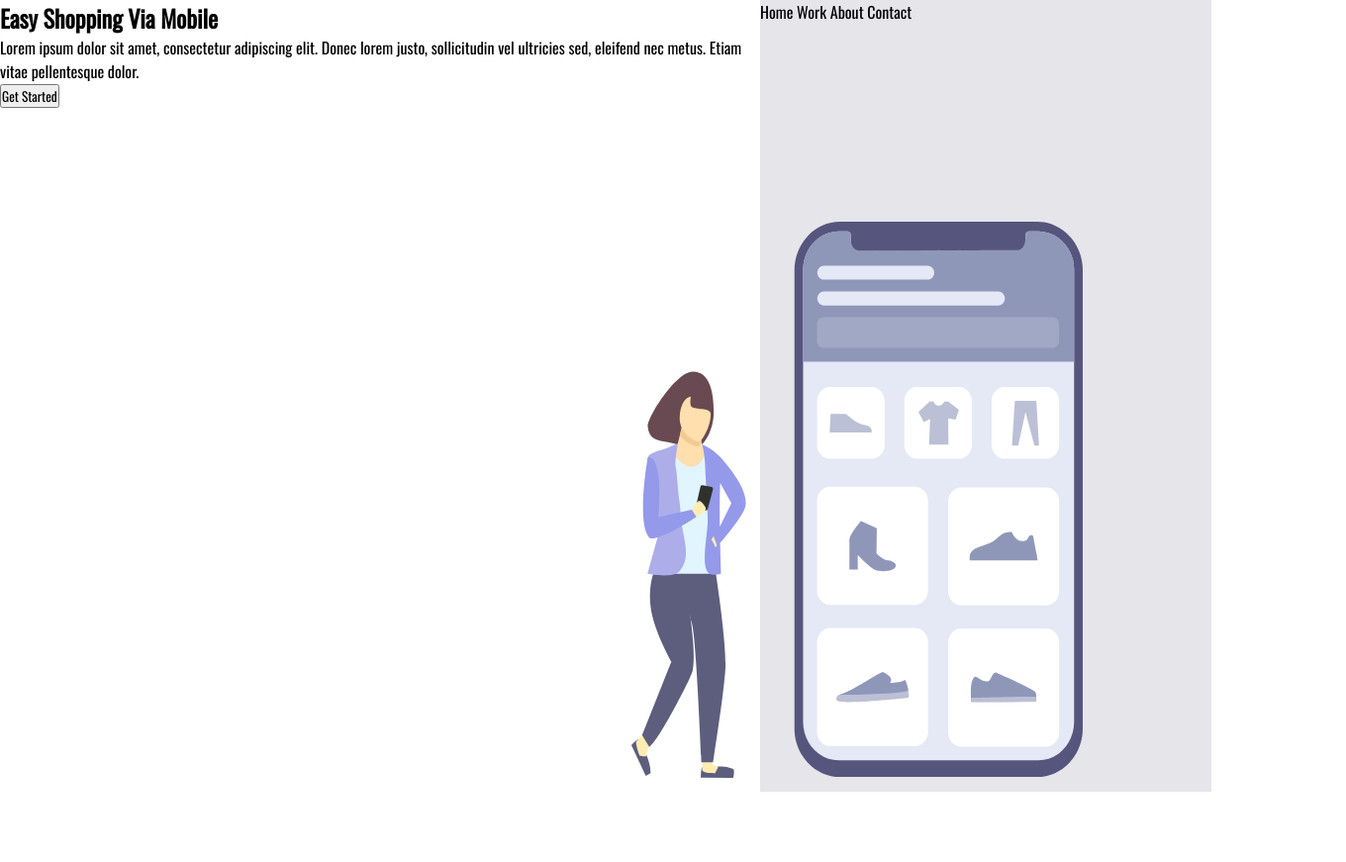
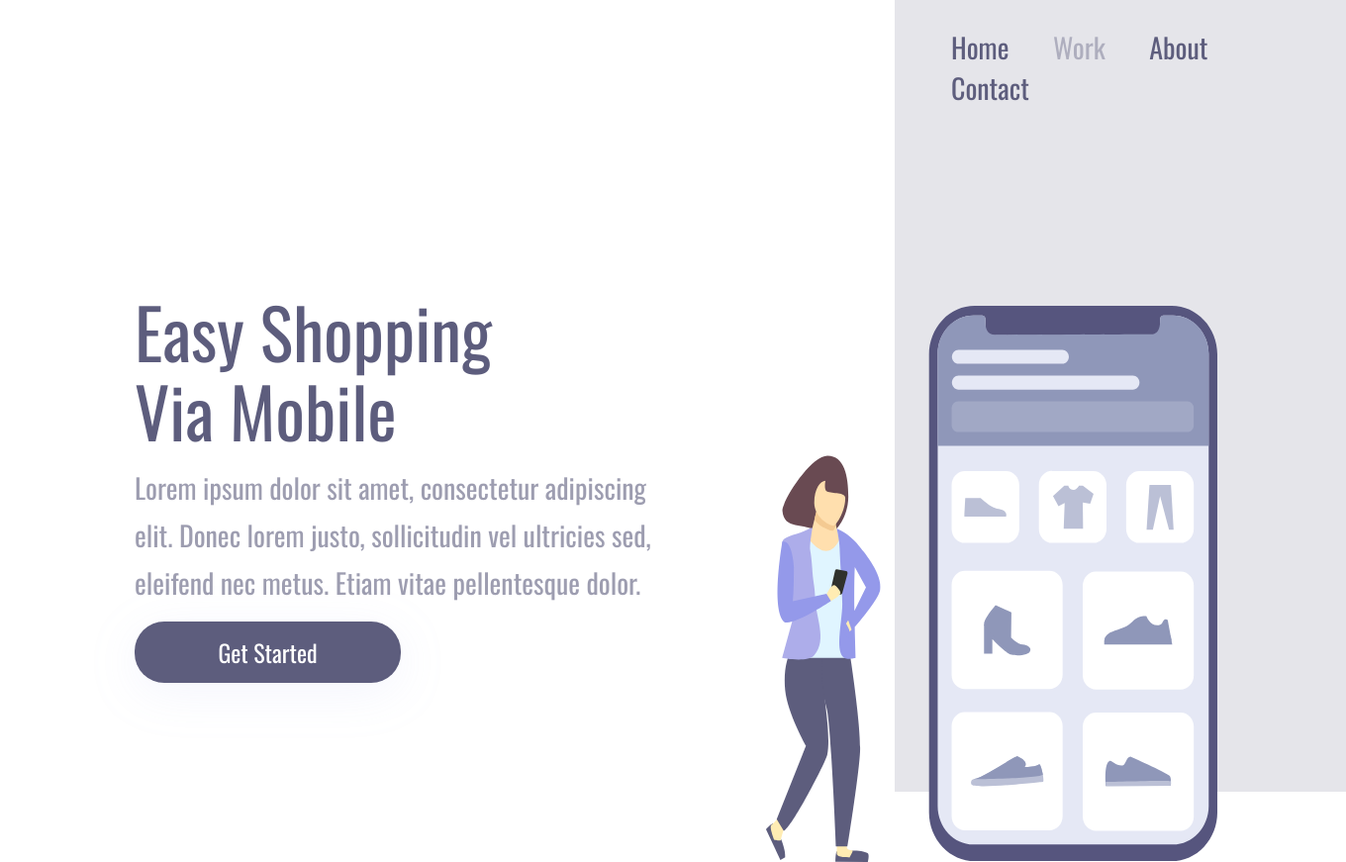
Before and after one commit to Jefferson-version/responsividade-project, a plain HTML site: page index.html in a window 1280 px wide. Shown: the whole page at 99% size, 1360 px wide, since content can reach past the window. Before the commit the page ends 800 px from the top, so only its background shows below. Drawn offline with nearby package versions, Linux system fonts and the light colour scheme.

Commit message:
Css finalizado.

```diff
--- a/style.css
+++ b/style.css
@@ -1,10 +1,12 @@
-@import url('https://fonts.googleapis.com/css2? family= Oswald & display=swap');
+@import url('https://fonts.googleapis.com/css2?family=Oswald&display=swap');
+
 
 * {
   font-family: 'Oswald',sans-serif;
   padding: 0;
   margin: 0;
-
+  font-weight: 400;
+  color: #5D5D7D;
 }
 
 .warpper {
@@ -15,6 +17,8 @@ height: 100vh;
 .container-left {
   display: inline-block;
   width: 60%;
+  padding-left: 136px;
+  margin-top: 23%;
 }
 
 .container-right {
@@ -29,3 +33,60 @@ img {
   top: 25%;
   right: 130px;
 }
+
+h1 {
+  font-size: 70px;
+  line-height: 80px;
+  width: 368px;
+}
+
+p {
+  width: 540px;
+font-size: 28px;
+line-height: 48px;
+opacity: 0.6;
+margin: 15px 0;
+}
+
+button {
+  width: 269px;
+  height: 62px;
+  background-color: #5D5D7D;
+filter: drop-shadow(0px 10px 24px rgba(148, 153, 234, 0.10));
+border: none;
+border-radius: 30px;
+color: #FFF;
+font-size: 24px;
+line-height: 36px;
+text-align: center;
+}
+
+button:hover {
+  opacity: .8;
+}
+
+button:active {
+  opacity: 0.5;
+}
+
+header {
+  margin: 27px 0 0 57px;
+}
+.link {
+  color: #5D5D7D;
+font-size: 28px;
+line-height: 41px;
+margin-right: 41px;
+cursor: pointer;
+}
+
+.link:nth-child(2) {
+  opacity: .4;
+}
+
+.link:hover {
+  opacity: .4;
+}
+.link:active {
+  opacity: .8;
+}
```
Also changed, not shown: index.css (deleted).
